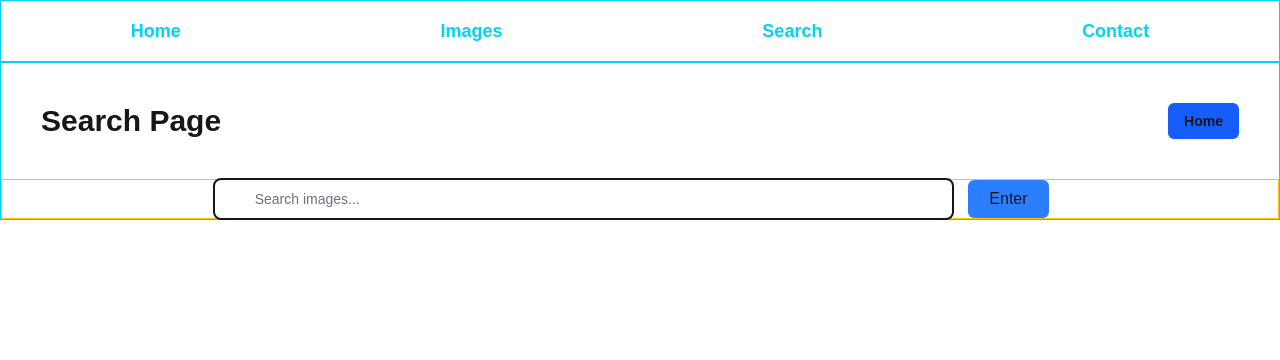
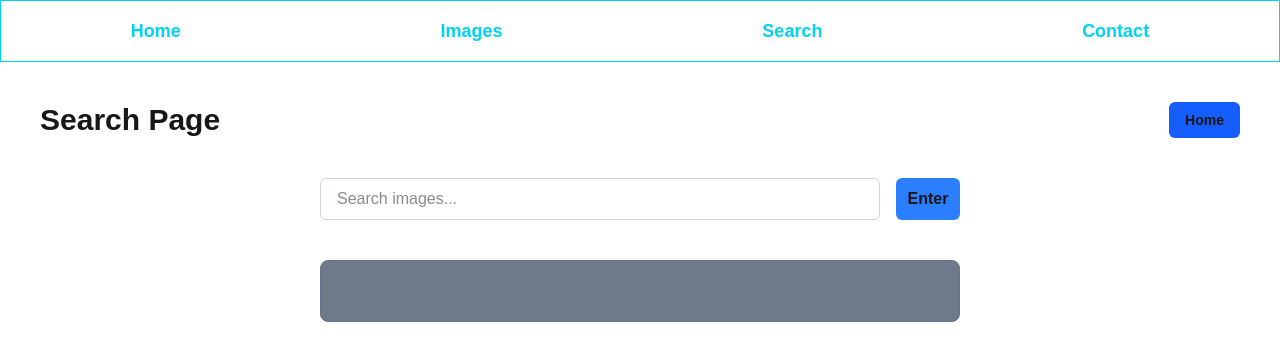
Before and after one commit to EveilHub/nextjs_prompt_ia, a Next.js app in the folder my-app/: page /search in a window 1280 px wide. Shown: the top 360 px of the page. Built offline with nearby package versions, Linux system fonts and the light colour scheme.

Commit message:
translation IA done

```diff
--- /dev/null
+++ b/my-app/app/api/translate/route.ts
@@ -0,0 +1,25 @@
+import { NextResponse } from "next/server";
+
+export async function POST(req: Request) {
+    try {
+        const { text, targetLang } = await req.json();
+
+        const response = await fetch(
+            `https://api.mymemory.translated.net/get?q=${encodeURIComponent(text)}&langpair=fr|${targetLang || "en"}`
+        );
+
+        const data = await response.json();
+
+        return NextResponse.json({
+            translation: data.responseData.translatedText ?? text,
+        });
+
+    } catch (error: unknown) {
+        console.error("Translation error:", error);
+
+        return NextResponse.json(
+            { error: "Translation failed" },
+            { status: 500 }
+        );
+    }
+}
--- a/my-app/app/cat/[id]/page.tsx
+++ b/my-app/app/cat/[id]/page.tsx
@@ -33,6 +33,7 @@ const CatRetrieve = async ({params}: {params: Promise<{ id: string }>}): Promise
                 height={500}
                 loading="eager"
                 alt={caption}
+                className="rounded-lg"
                 unoptimized
             />
             <p className="mt-4 text-slate-200/90">{caption}</p>
--- a/my-app/app/search/page.tsx
+++ b/my-app/app/search/page.tsx
@@ -6,14 +6,14 @@ import Loading from "./loading";
 const SearchPage = (): JSX.Element => {
 
     return (
-        <div className="w-full h-full border border-cyan-400">
+        <div className="w-full h-full">
 
             <div className="flex justify-between text-3xl font-bold m-10">
                 <h1>Search Page</h1>
                 <BtnHome />
             </div>
 
-            <div className="flex items-center justify-center border border-yellow-400">
+            <div className="flex items-center justify-center">
                 <Suspense fallback={<Loading />}>
                     <SearchBar placeholder="Search images..." />
                 </Suspense>
--- a/my-app/app/ui/img-cat.tsx
+++ b/my-app/app/ui/img-cat.tsx
@@ -67,7 +67,6 @@ const ImgCat = (): JSX.Element => {
                         width={250}
                         height={250}
                         loading="eager"
-                        className="w-50 h-60"
                         alt="random cat"
                         unoptimized
                     />
--- a/my-app/app/ui/search-bar.tsx
+++ b/my-app/app/ui/search-bar.tsx
@@ -1,39 +1,67 @@
 "use client";
 
-import { SubmitEvent, JSX, useState } from "react";
-import { usePathname, useRouter, useSearchParams } from "next/navigation";
+import { SubmitEvent, JSX, useState, ChangeEvent, useEffect } from "react";
+import Link from "next/link";
 
 const SearchBar = ({ placeholder }: { placeholder: string }): JSX.Element => {
 
-    const pathname: string = usePathname();
-    const { replace } = useRouter();
-    const searchParams = useSearchParams();
-    const router = useRouter();
+    const pages: string[] = ["home", "images", "search", "contact"];
+
+    const [word, setWord] = useState<string>("");
+    const [words, setWords] = useState<string[]>([]);
     const [error, setError] = useState<string | undefined>(undefined);
 
-    const handleSearch = (term: string): void => {
-        // console.log(term);
-        const params = new URLSearchParams(searchParams);
-        if (term) {
-            params.set('query', term);
-        } else {
-            params.delete('query');
+    // Stocke les traductions pour éviter plusieurs appels
+    const [translations, setTranslations] = useState<{ [key: string]: string }>({});
+
+    console.log(translations);
+
+    // Fonction pour traduire un texte via LibreTranslate
+    const translateText = async (text: string, targetLang: string = "en") => {
+        try {
+            const res = await fetch("/api/translate", {
+                method: "POST",
+                headers: { "Content-Type": "application/json" },
+                body: JSON.stringify({ text, targetLang }),
+            });
+            const data = await res.json();
+            return data.translation || text;
+        } catch (err) {
+            console.error("Translation error:", err);
+        return text;
         }
-        replace(`${pathname}?${params.toString()}`);
     };
 
-    const validateSearch = (e: SubmitEvent<HTMLFormElement>): void | JSX.Element => {
+    const handleSearch = (e: ChangeEvent<HTMLInputElement>) => {
+        let value = e.target.value;
+        setWord(value);
+    };
+
+    const handleSubmit = (e: SubmitEvent<HTMLFormElement>): void | JSX.Element => {
         e.preventDefault();
-
         const formData = new FormData(e.currentTarget);
         const value = formData.get("query");
+        if (value) {
+            setWords((prev: string[]) => [...prev, String(value)]);
+            setWord("");
+        };
+    };
 
-        if (value === "search" || value === "contact" || value === "images") {
-            router.push(`/${value}`);
-        } else {
-            setError("! Erreur Page introuvable !");
+    // Traduire tous les mots qui ne sont pas dans pages
+    useEffect(() => {
+        const translateWords = async () => {
+            for (const link of words) {
+                if (pages.includes(link)) continue;
+                if (translations[link]) continue;
+                const translated = await translateText(link, "en");
+                setTranslations(prev => ({
+                    ...prev,
+                    [link]: translated
+                }));
             }
         };
+        translateWords();
+    }, [words]);
 
     if (error) {
         return (<>
@@ -49,20 +77,43 @@ const SearchBar = ({ placeholder }: { placeholder: string }): JSX.Element => {
     };
 
     return (
-        <form onSubmit={(e) => validateSearch(e)} className="w-2/3 flex flex-row">
+        <div className="flex flex-col items-center w-full">
+
+            <form onSubmit={(e) => handleSubmit(e)} className="w-1/2 flex flex-row justify-between">
+
                 <input
                     name="query"
-                className="peer block w-[90%] rounded-md py-[9px] pl-10 text-sm outline-2 placeholder:text-gray-500"
+                    value={word}
+                    className="flex-1 px-4 py-2 border border-gray-300 rounded-md focus:outline-none
+                        focus:ring-2 focus:ring-blue-500 focus:border-blue-500 transition"
                     placeholder={placeholder}
-                onChange={(e) => {
-                    handleSearch(e.target.value);
-                }}
-                defaultValue={searchParams.get('query')?.toString()}
+                    onChange={handleSearch}
                 />
-            <button type="submit" className="w-[10%] bg-blue-500 mx-4 rounded-md hover:bg-blue-600 active:bg-blue-400">
+
+                <button type="submit" className="w-[10%] font-bold bg-blue-500 rounded-md
+                    hover:bg-blue-600 active:bg-blue-400 ml-4">
                     Enter
                 </button>
+
             </form>
+
+            <div className="flex flex-col items-center justify-center w-1/2 h-auto mt-10 pt-10 pb-5
+                bg-slate-700/70 border border-slate-500 rounded-lg">
+
+                {words.slice(0).reverse().map((link: string, index: number) => (
+                    <div key={index} className="text-slate-100 mb-4">
+
+                        {pages.includes(link) ? (
+                            <Link href={link}>{link}</Link>
+                        ) : (
+                            <p>{translations[link] ?? "translating..."} - {link}</p>
+                        )}
+
+                    </div>
+                ))}
+
+            </div>
+        </div>
     )
 };
 export default SearchBar;
```
Lines whose indentation alone changed are shown as unchanged.
